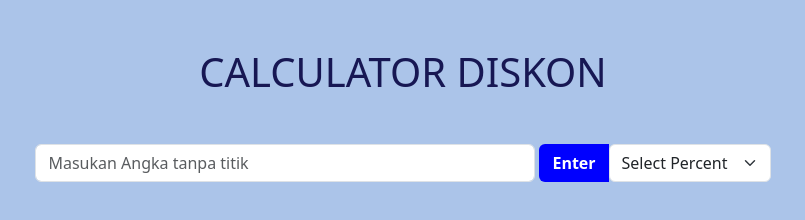
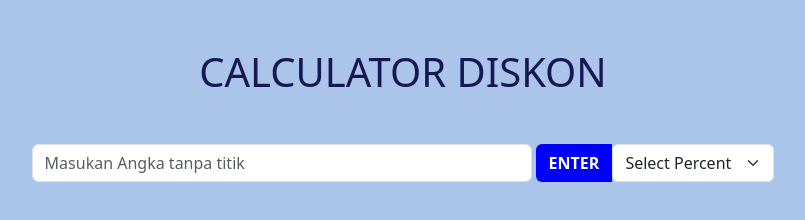
Before and after one commit to Ardhiansyah11/Ardhiansyah_CalDis, a plain HTML site: page index.html in a window 1280 px wide. Shown: the full height of the page, 237-1042 px from the left. Drawn offline with nearby package versions, Linux system fonts and the light colour scheme.

Commit message:
Project Pertama

```diff
--- a/index.html
+++ b/index.html
@@ -17,7 +17,7 @@
       <form class="d-flex justify-content-center gap-1" onsubmit="addList(event)">
         <input type="number" style="width: 500px" class="form-control" id="diskon" placeholder="Masukan Angka tanpa titik" />
         <div class="btn-group">
-          <button class="btn" id="btn">Enter</button>
+          <button class="btn" id="btn">ENTER</button>
           <select type="button" id="kami" class="form-select" aria-label="Default select example">
             <option selected id="jojo">Select Percent</option>
             <option value="0.1" id="kaka">10% (Percent)</option>
```
